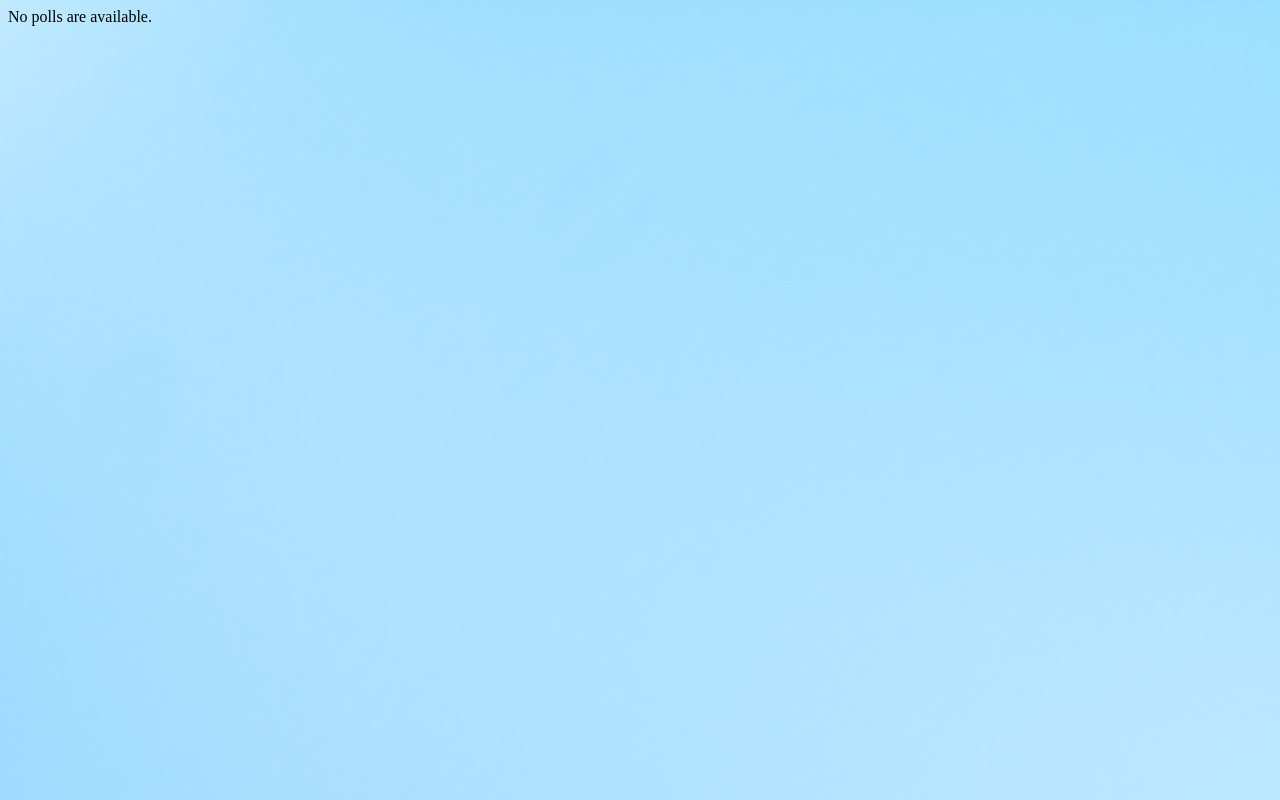
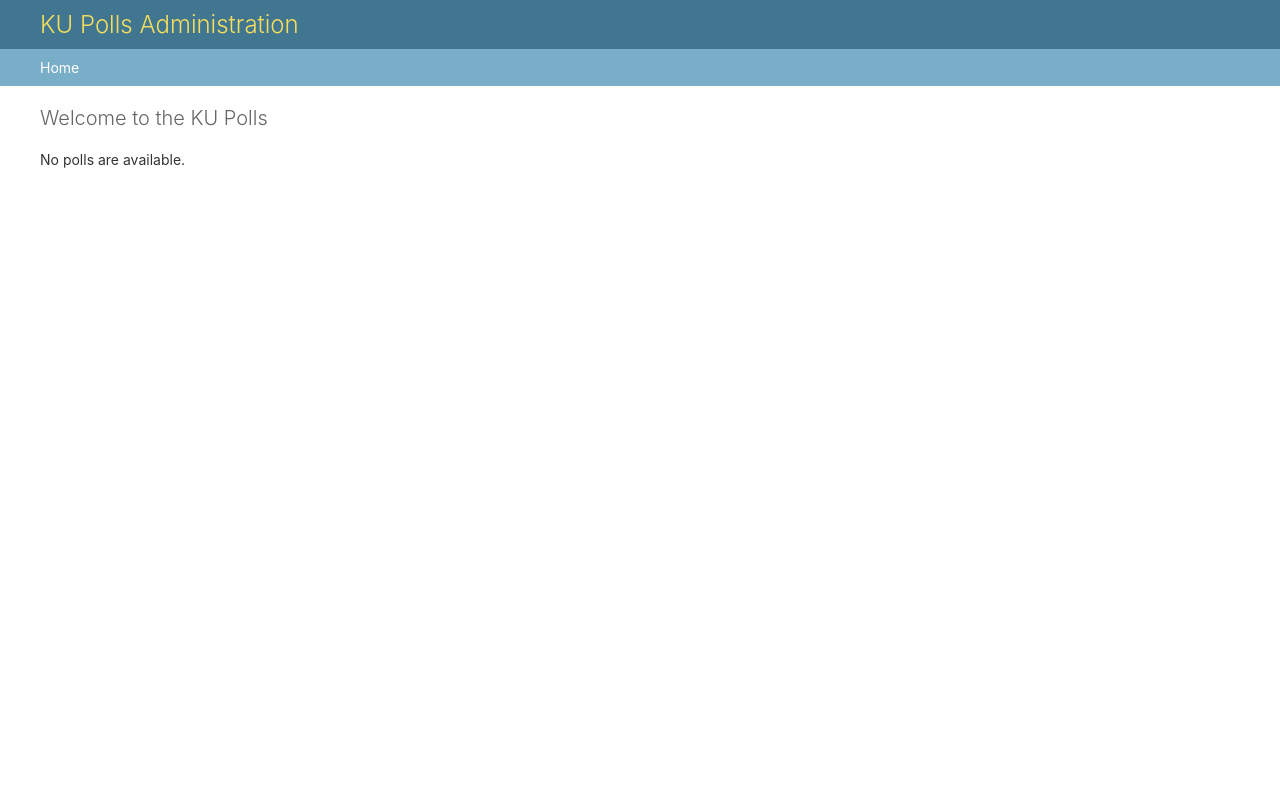
Before and after one commit to geeegrace02/ku-polls, a Django app: page /polls/ in a window 1280 px wide. Run offline with Django 4.2, Linux system fonts and the light colour scheme; data that the repository does not hold is empty.

Commit message:
Modify the Interface and Add descriptive docstring

```diff
--- a/polls/static/polls/style.css
+++ b/polls/static/polls/style.css
@@ -1,7 +1,80 @@
-li a {
-    color: black;
+body {
+    font-family: 'Arial', sans-serif;
+    background: #f0f0f0 url("images/background.png") no-repeat center center fixed;
+    background-size: cover;
 }
 
-body {
-    background: white url("images/background.png") no-repeat;
+/* Links in the list on the index page */
+li a {
+    color: #3498db;
+    text-decoration: none;
+    font-weight: bold;
+    transition: color 0.3s;
 }
+
+li a:hover {
+    color: #2980b9;
+}
+
+/* Poll question heading in results.html and detail.html */
+h1 {
+    background-color: #3498db;
+    color: #fff;
+    padding: 10px 20px;
+    border-radius: 5px;
+}
+
+/* Unordered list in results.html */
+ul {
+    list-style-type: none;
+    padding: 0;
+}
+
+/* Each list item in results.html */
+li {
+    margin-bottom: 10px;
+}
+
+/* "Vote again?" link in results.html */
+a {
+    text-decoration: none;
+    color: #2980b9;
+    font-weight: bold;
+    transition: color 0.3s;
+}
+
+a:hover {
+    color: #3498db;
+}
+
+/* Poll choices in detail.html */
+fieldset {
+    border: 2px solid #3498db;
+    padding: 10px;
+    border-radius: 5px;
+}
+
+/* Radio buttons and labels in detail.html */
+input[type="radio"] {
+    margin-right: 5px;
+}
+
+label {
+    color: #333;
+    font-weight: normal;
+}
+
+/* "Vote" button in detail.html */
+input[type="submit"] {
+    background-color: #3498db;
+    color: #fff;
+    border: none;
+    padding: 10px 20px;
+    cursor: pointer;
+    border-radius: 5px;
+    transition: background-color 0.3s;
+}
+
+input[type="submit"]:hover {
+    background-color: #2980b9;
+}
--- a/polls/templates/polls/index.html
+++ b/polls/templates/polls/index.html
@@ -1,13 +1,16 @@
-{% load static %}
+{% extends "admin/base_site.html" %}
 
-<link rel="stylesheet" href="{% static 'polls/style.css' %}">
-
-{% if latest_question_list %}
-    <ul>
-    {% for question in latest_question_list %}
+{% block content %}
+<div class="container">
+    <h1>Welcome to the KU Polls </h1>
+    {% if latest_question_list %}
+    <ul class="question-list">
+        {% for question in latest_question_list %}
         <li><a href="{% url 'polls:detail' question.id %}">{{ question.question_text }}</a></li>
-    {% endfor %}
+        {% endfor %}
     </ul>
-{% else %}
+    {% else %}
     <p>No polls are available.</p>
-{% endif %}
+    {% endif %}
+</div>
+{% endblock %}
```
Also changed, not shown: polls/models.py (+15 -2 lines), polls/templates/polls/detail.html (+12 -5 lines), polls/templates/polls/results.html (+15 -8 lines).
